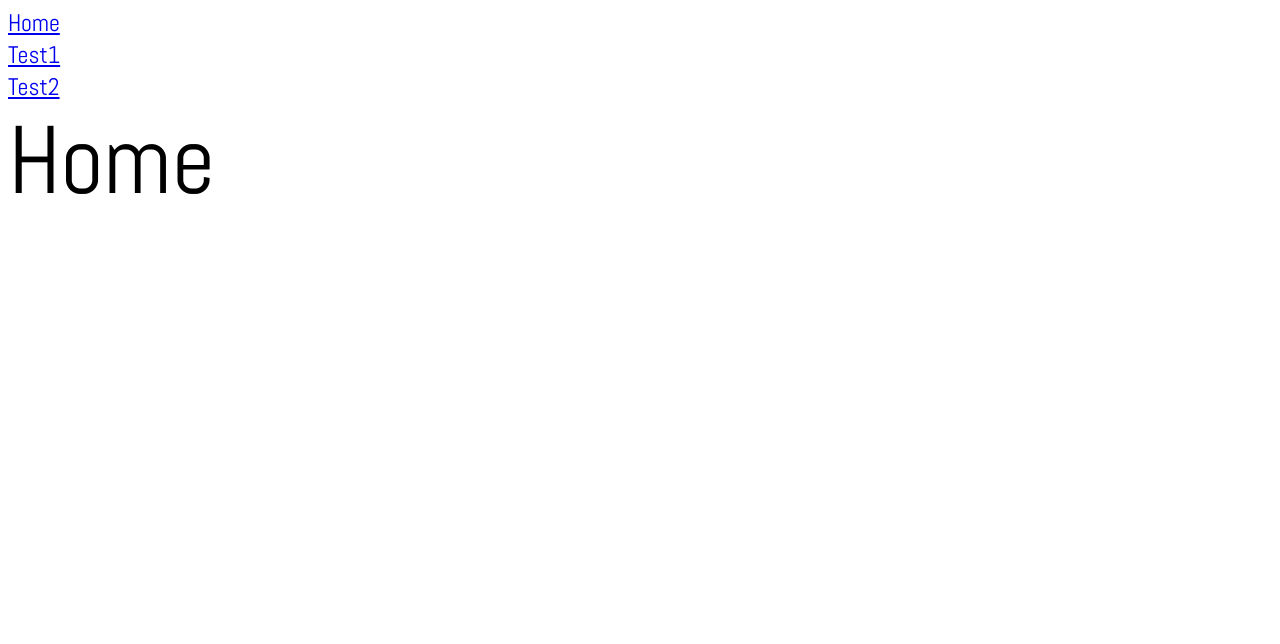
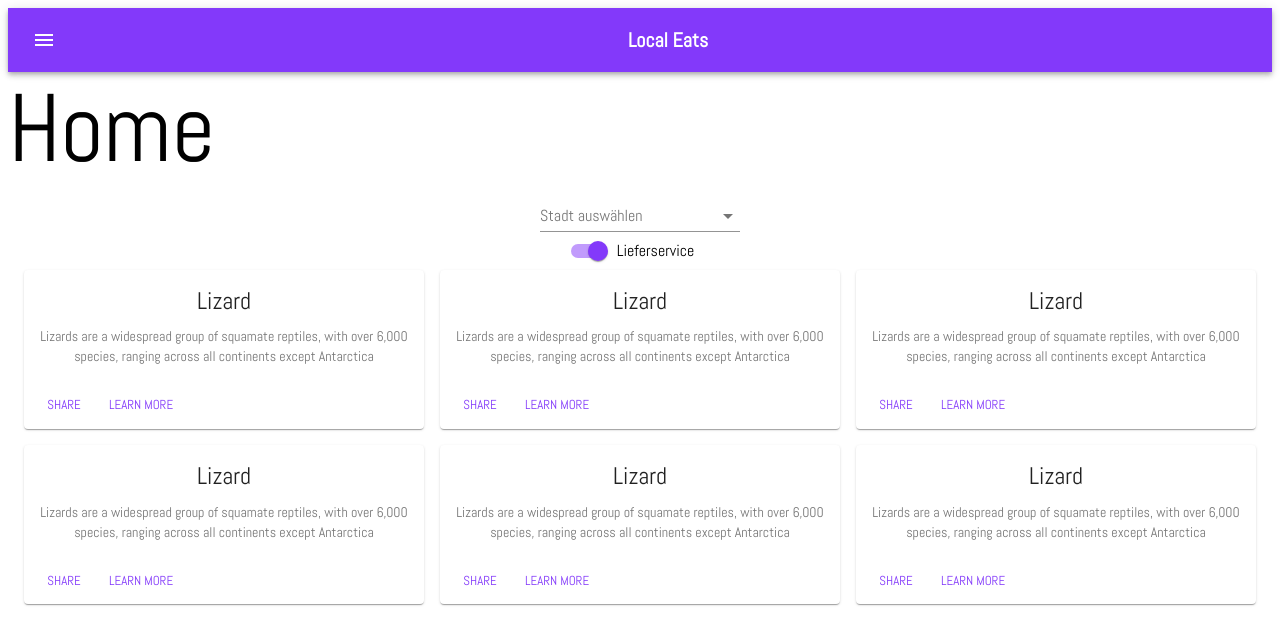
Before and after one commit to flofuenf/coveat, a React (Create React App) app: page / in a window 1280 px wide. Shown: the top 644 px of the page. Built offline with nearby package versions, Linux system fonts and the light colour scheme; grey boxes are pictures that could not be loaded.

Commit message:
adapt to mockup and use styled components for better styling experience

```diff
--- a/package.json
+++ b/package.json
@@ -11,7 +11,8 @@
     "react": "^16.13.1",
     "react-dom": "^16.13.1",
     "react-router-dom": "^5.1.2",
-    "react-scripts": "3.4.1"
+    "react-scripts": "3.4.1",
+    "styled-components": "^3.2.6"
   },
   "scripts": {
     "start": "react-scripts start",
--- a/src/App.js
+++ b/src/App.js
@@ -1,29 +1,25 @@
 import React from 'react';
 import {MuiThemeProvider} from "@material-ui/core";
-import {Link, Route} from "react-router-dom";
+import {Route} from "react-router-dom";
 import Home from "./pages/Home";
 import Test1 from "./pages/Test1";
 import Test2 from "./pages/Test2";
 import {theme} from "./themes/theme"
-import Typography from "@material-ui/core/Typography";
+import BasicAppBar from "./components/AppBar";
 
-class App extends React.Component {
-    render() {
-        return (
+export default function App() {
+    return (
+        <div>
             <MuiThemeProvider theme={theme}>
-                <div>
-                    <Link to="/"><Typography variant={"h5"}>Home</Typography></Link>
-                    <Link to="/test1"><Typography variant={"h5"}>Test1</Typography></Link>
-                    <Link to="/test2"><Typography variant={"h5"}>Test2</Typography></Link>
-                </div>
+                <div>{BasicAppBar()}</div>
                 <div>
                     <Route exact path='/' component={Home}/>
                     <Route exact path='/test1' component={Test1}/>
                     <Route exact path='/test2' component={Test2}/>
                 </div>
             </MuiThemeProvider>
-        );
-    }
+        </div>
+
+
+    );
 }
-
-export default App;
--- /dev/null
+++ b/src/components/AppBar.js
@@ -0,0 +1,27 @@
+import React from 'react';
+import AppBar from '@material-ui/core/AppBar';
+import Toolbar from '@material-ui/core/Toolbar';
+import Typography from '@material-ui/core/Typography';
+import IconButton from '@material-ui/core/IconButton';
+import MenuIcon from '@material-ui/icons/Menu';
+import styled from "styled-components";
+
+const Title = styled(Typography)`
+  text-align: center;
+`;
+export default function BasicAppBar() {
+    return (
+        <div>
+            <AppBar position="static">
+                <Toolbar>
+                    <IconButton edge="start" color="inherit" aria-label="menu">
+                        <MenuIcon/>
+                    </IconButton>
+                    <Title variant="h6">
+                        Local Eats
+                    </Title>
+                </Toolbar>
+            </AppBar>
+        </div>
+    );
+}
--- /dev/null
+++ b/src/components/CitySelection.js
@@ -0,0 +1,37 @@
+import React from "react";
+import styled from "styled-components";
+import InputLabel from '@material-ui/core/InputLabel';
+import MenuItem from '@material-ui/core/MenuItem';
+import FormControl from '@material-ui/core/FormControl';
+import Select from '@material-ui/core/Select';
+
+const StyledFormControl = styled(FormControl)`
+  &.MuiFormControl-root {
+      min-width: 200px;
+  }
+`;
+
+export default function CitySelection() {
+    const [city, setCity] = React.useState('');
+
+    const handleChange = (event) => {
+        setCity(event.target.value);
+    };
+
+    return (
+        <div>
+            <StyledFormControl>
+                <InputLabel id="demo-simple-select-label">Stadt auswählen</InputLabel>
+                <Select
+                    labelId="demo-simple-select-label"
+                    id="demo-simple-select"
+                    value={city}
+                    onChange={handleChange}
+                >
+                    <MenuItem value={10}>Bad Säckingen</MenuItem>
+                    <MenuItem value={20}>Murg</MenuItem>
+                </Select>
+            </StyledFormControl>
+        </div>
+    );
+}
--- /dev/null
+++ b/src/components/Overview.js
@@ -0,0 +1,19 @@
+import React from 'react';
+import Grid from '@material-ui/core/Grid';
+import ProviderCard from "./ProviderCard";
+
+export default function Overview() {
+    return (
+        <Grid container spacing={2}>
+            <Grid item>
+                <Grid container justify="center" spacing={2}>
+                    {[0, 1, 2, 3, 4, 5].map((value) => (
+                        <Grid key={value} item>
+                            { ProviderCard() }
+                        </Grid>
+                    ))}
+                </Grid>
+            </Grid>
+        </Grid>
+    );
+}
--- /dev/null
+++ b/src/components/ProviderCard.js
@@ -0,0 +1,44 @@
+import React from 'react';
+import Card from '@material-ui/core/Card';
+import CardActionArea from '@material-ui/core/CardActionArea';
+import CardActions from '@material-ui/core/CardActions';
+import CardContent from '@material-ui/core/CardContent';
+import CardMedia from '@material-ui/core/CardMedia';
+import Button from '@material-ui/core/Button';
+import Typography from '@material-ui/core/Typography';
+import styled from "styled-components";
+
+
+const StyledCard = styled(Card)`
+  max-width: 400px;
+`;
+
+export default function ProviderCard() {
+    return (
+        <StyledCard>
+            <CardActionArea>
+                <CardMedia
+                    image="/static/images/cards/contemplative-reptile.jpg"
+                    title="Contemplative Reptile"
+                />
+                <CardContent>
+                    <Typography gutterBottom variant="h5" component="h2">
+                        Lizard
+                    </Typography>
+                    <Typography variant="body2" color="textSecondary" component="p">
+                        Lizards are a widespread group of squamate reptiles, with over 6,000 species, ranging
+                        across all continents except Antarctica
+                    </Typography>
+                </CardContent>
+            </CardActionArea>
+            <CardActions>
+                <Button size="small" color="primary">
+                    Share
+                </Button>
+                <Button size="small" color="primary">
+                    Learn More
+                </Button>
+            </CardActions>
+        </StyledCard>
+    );
+}
--- /dev/null
+++ b/src/components/ShipmentSwitch.js
@@ -0,0 +1,29 @@
+import React from 'react';
+import FormControlLabel from '@material-ui/core/FormControlLabel';
+import Switch from '@material-ui/core/Switch';
+
+export default function ShipmentSwitch() {
+    const [state, setState] = React.useState({
+        shipment: true,
+    });
+
+    const handleChange = (event) => {
+        setState({ ...state, [event.target.name]: event.target.checked });
+    };
+
+    return (
+        <div>
+            <FormControlLabel
+                control={
+                    <Switch
+                        checked={state.shipment}
+                        onChange={handleChange}
+                        name="shipment"
+                        color="primary"
+                    />
+                }
+                label="Lieferservice"
+            />
+        </div>
+    );
+}
--- a/src/pages/Home.js
+++ b/src/pages/Home.js
@@ -1,11 +1,21 @@
 import React from "react";
 import Typography from "@material-ui/core/Typography";
+import CitySelection from "../components/CitySelection";
+import styled from "styled-components";
+import ShipmentSwitch from "../components/ShipmentSwitch";
+import Overview from "../components/Overview";
 
-class Home extends React.Component {
-    render() {
-        return (
+const Centered = styled.div`
+  text-align: center;
+`;
+
+export default function Home() {
+    return (
+        <div>
             <Typography variant={"h1"}>Home</Typography>
-        );
-    }
+            <Centered>{ CitySelection() }</Centered>
+            <Centered>{ ShipmentSwitch() }</Centered>
+            <Centered>{ Overview() }</Centered>
+        </div>
+    );
 }
-export default Home
--- a/src/pages/Test1.js
+++ b/src/pages/Test1.js
@@ -1,12 +1,8 @@
 import React from "react";
 import Typography from "@material-ui/core/Typography";
 
-class Test1 extends React.Component{
-    render(){
-        return(
-            <Typography variant={"h1"}>Test1</Typography>
-        );
-    }
+export default function Test1() {
+    return (
+        <Typography variant={"h1"}>Test1</Typography>
+    );
 }
-
-export default Test1
--- a/src/pages/Test2.js
+++ b/src/pages/Test2.js
@@ -1,12 +1,8 @@
 import React from "react";
 import Typography from "@material-ui/core/Typography";
 
-class Test2 extends React.Component{
-    render(){
-        return(
-            <Typography variant={"h1"}>Test2</Typography>
-        );
-    }
+export default function Test2() {
+    return (
+        <Typography variant={"h1"}>Test2</Typography>
+    );
 }
-
-export default Test2
```
Also changed, not shown: 1 other file (tests, documents, lock files or other folders).
